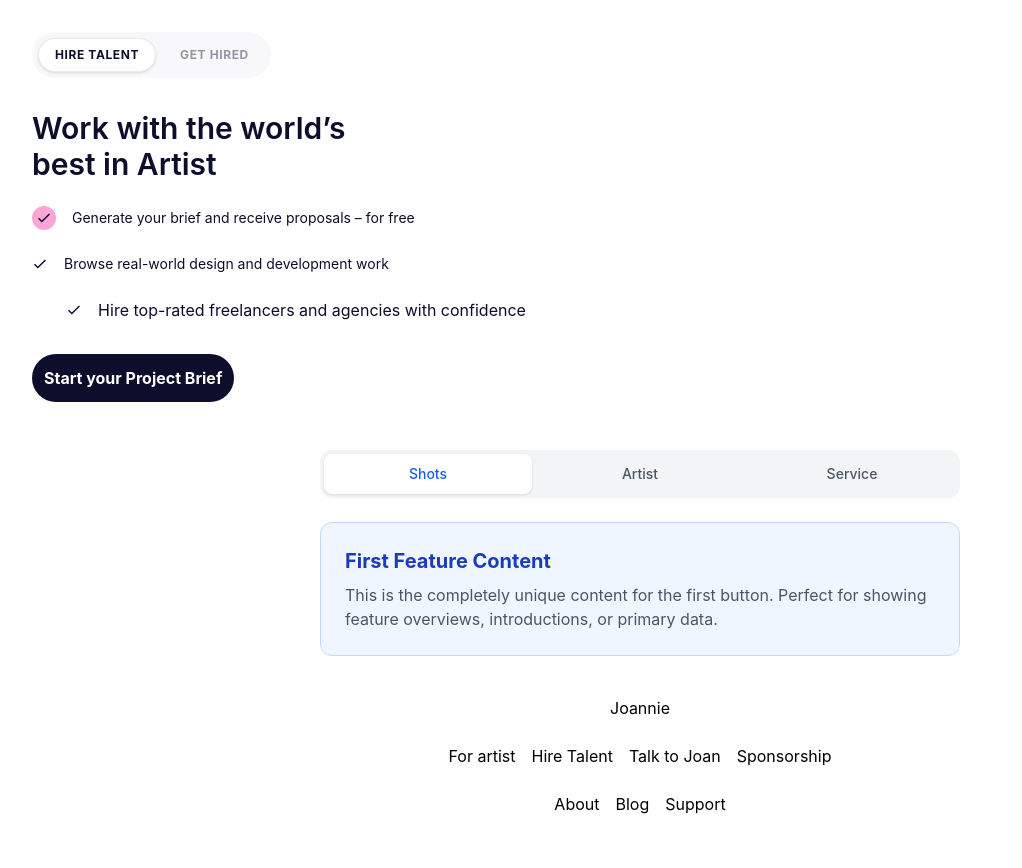
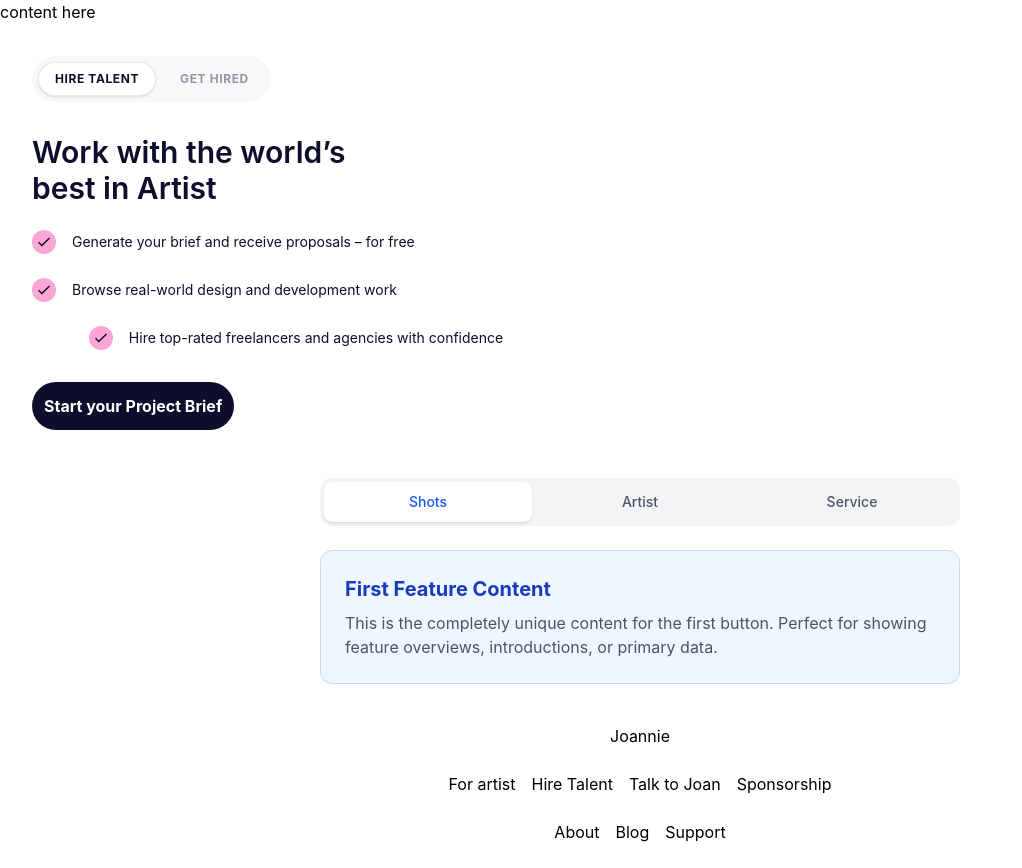
Before and after one commit to neducod/secret-project, a React (Vite) app: page / in a window 1280 px wide. Shown: the whole page, without its empty margins (0-1022 px from the left). Before the commit the page ends 840 px from the top, so only its background shows below. Built offline with nearby package versions, Linux system fonts and the light colour scheme.

Commit message:
Good morning today I started my code with deleting odd code and using the tab option for cleaner code

```diff
--- a/src/App.jsx
+++ b/src/App.jsx
@@ -160,15 +160,9 @@ function App() {
 
   return (
     <>
-    <nav>
-      {/* <FaAlignLeft /> */}
-    </nav>
-      {/* <section>
-        <div className='flex justify-start flex-col gap-4 bg-[#0d0c22] p-6 fixed bottom-0'>
-          <p className='text-white font-medium'>Get 20% (up to $100) off your first payment for design and development services on Dribbble! Use code WELCOME20 🎉</p>
-          <a href="#" className='h-[31] w-36 rounded-full bg-[#f5f2f2] text-[#0d0c22] p-4 text-center'>Get Started</a>
-        </div>
-      </section> */}
+      <nav>
+        content here
+      </nav>
       <section className='flex justify-start flex-col gap-4 p-2'>
 
         <div className='max-w-xl w-full flex flex-col gap-6 md:gap-8 p-4 md:p-6 text-[#0d0d2c]'>
@@ -189,12 +183,16 @@ function App() {
               <p className='text-sm font-normal gap-4'>Generate your brief and receive proposals – for free</p>
             </div>
             <div className='flex justfiy-center items-center gap-4'>
-              <IoMdCheckmark />
+              <div className='bg-pink-300 rounded-full p-1'>
+                <IoMdCheckmark />
+              </div>
               <p className='text-sm font-normal '>Browse real-world design and development work</p>
             </div>
             <div className='flex justify-center items-center gap-4'>
-              <IoMdCheckmark />
-              <p className='text-base font-normal'>Hire top-rated freelancers and agencies with confidence</p>
+              <div className='bg-pink-300 rounded-full p-1'>
+                <IoMdCheckmark />
+              </div>
+              <p className='text-sm font-normal'>Hire top-rated freelancers and agencies with confidence</p>
             </div>
           </div>
           <div>
@@ -257,6 +255,12 @@ function App() {
           {/* SOCIAL MEDIA ICONS */}
         </div>
       </footer>
+      {/* <section>
+        <div className='flex justify-start flex-col gap-4 bg-[#0d0c22] p-6 fixed bottom-0'>
+          <p className='text-white font-medium'>Get 20% (up to $100) off your first payment for design and development services on Dribbble! Use code WELCOME20 🎉</p>
+          <a href="#" className='h-[31] w-36 rounded-full bg-[#f5f2f2] text-[#0d0c22] p-4 text-center'>Get Started</a>
+        </div>
+      </section> */}
     </>
   )
 }
```
